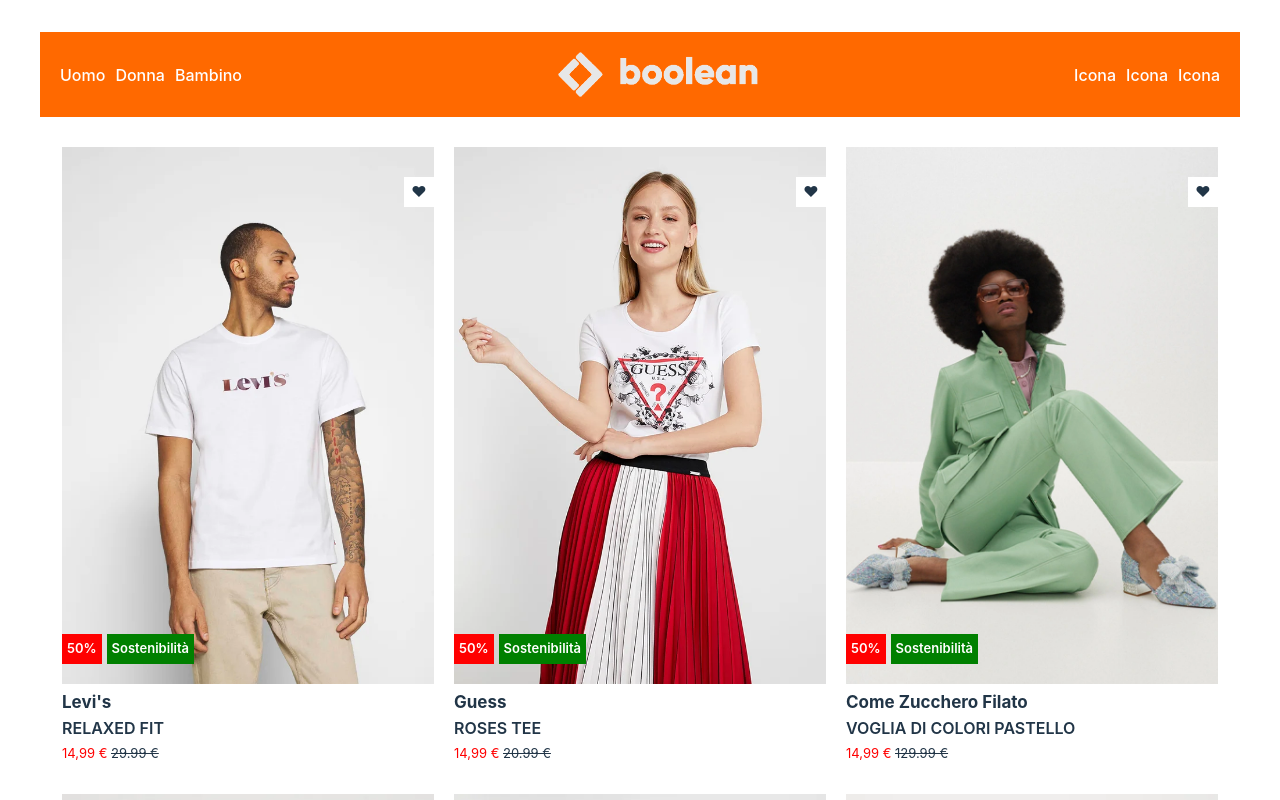
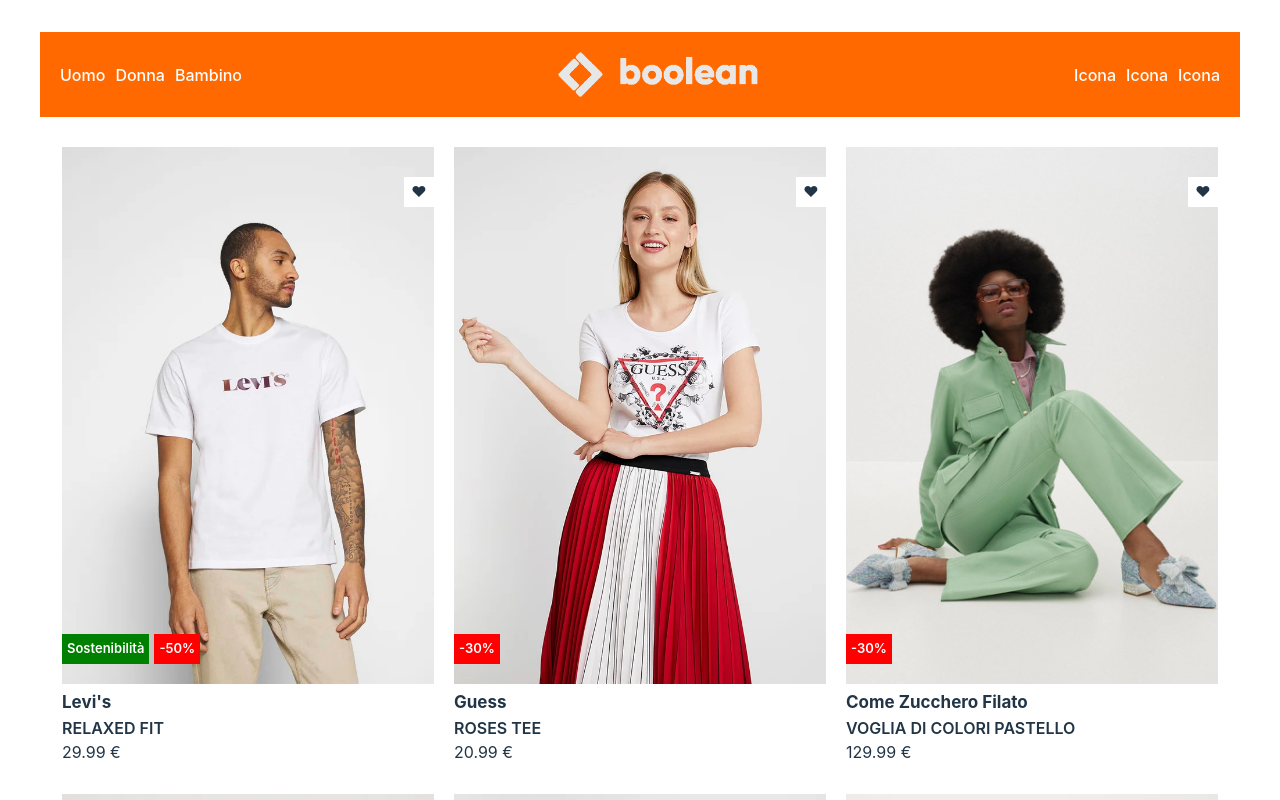
Before and after one commit to igorliotta/vite-boolando, a Vue app: page / in a window 1280 px wide. Shown: the top 800 px of the page. Built offline with nearby package versions, Linux system fonts and the light colour scheme.

Commit message:
Added: hover cards

```diff
--- a/src/components/Card.vue
+++ b/src/components/Card.vue
@@ -12,28 +12,28 @@
 
 <template>
     <div class="col-4">
-        <figure>
-            <img :src="'/img/' + item.frontImage" alt="">
-            <!-- <img :src="'/img/' + item.backImage" alt=""> -->
+        <figure class="img-container">
+            <img class="img" :src="'/img/' + item.frontImage" alt="">
+            <img class="img-back" :src="'/img/' + item.backImage" alt="">
         </figure>
         <div class="info-product">
             <h3 class="mark">{{ item.brand }}</h3>
             <p class="product-description">{{ item.name }}</p>
             <div>
-                <span class="sale">14,99 &euro; </span>
-                <span class="barred">{{ item.price }} &euro;</span>
+                <!-- <span class="sale">14,99 &euro; </span> -->
+                <span>{{ item.price }} &euro;</span>
                 <div class="heart">&#x2665;</div>
                 <div class="badge">
-                    <div class="bg-red">50%</div>
-                    <div class="bg-green">Sostenibilità</div>
+                    <div :class="{ 'bg-red': badge.type === 'discount', 'bg-green': badge.value === 'Sostenibilità' }"
+                        v-for="(badge, i) in item.badges" :key="i">{{
+                            badge.value }}</div>
                 </div>
             </div>
         </div>
     </div>
 </template>
 
-<style lang="scss" scoped>
- .mark {
+<style lang="scss" scoped> .mark {
      font-size: 17px;
  }
 
@@ -97,4 +97,23 @@
     position: relative;
  }
 
+.img-back {
+    position: absolute;
+    opacity: 0;
+    padding: 5px;
+    top: 0;
+    bottom: 0;
+    right: 0;
+    left: 0;
+}
+
+
+ .img:hover {
+     opacity: 0;
+ }
+
+ .img-back:hover {
+    opacity: 1;
+ }
+
 </style>
```
